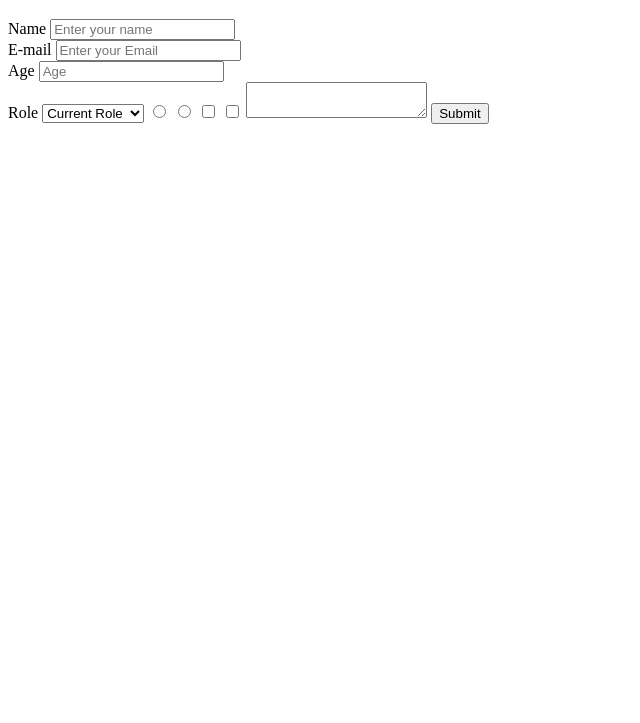
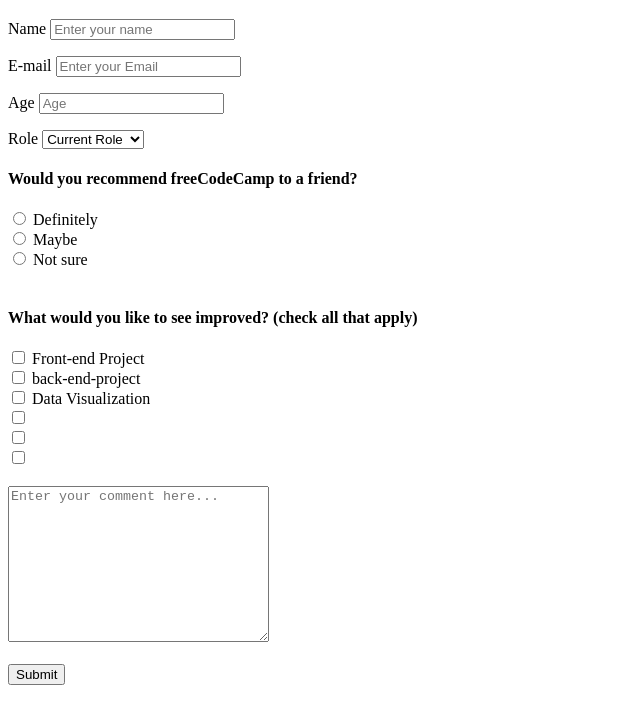
Before and after one commit to ismailhallirumuhammad/ismail-mertkantaroglu, a plain HTML site: page index.html in a window 1280 px wide. Shown: the part 61-784 px from the top of the page, without its empty margins (0-640 px from the left). Drawn offline with Linux system fonts and the light colour scheme.

Commit message:
added some text

```diff
--- a/index.html
+++ b/index.html
@@ -12,23 +12,27 @@
   <p id="description"></p>
   <form id="survey-form">
 
+    <p>
         <label for="name">Name
             <input id="name" type="text" placeholder="Enter your name">
         </label>
+    </p>
 
-    <br>
 
+    <p>
         <label for="email">E-mail
             <input id="email" type="email" placeholder="Enter your Email">
         </label>
-    <br>
+    </p>
 
+    <p>
         <label for="age">Age
             <input type="number" placeholder="Age">
         </label>
+    </p>
 
-    <br>
 
+   <p>
     <label for="role">Role
         <select name="role" id="role">
             <option value="current-role" selected>Current Role</option>
@@ -36,15 +40,46 @@
             <option value="full-time">Full Time Job</option>
         </select>
     </label>
+   </p>
+
+
+   <h4>Would you recommend freeCodeCamp to a friend?</h4>
+   <input type="radio" name="button">
+   <label for="gender">Definitely</label>
+    <br>
 
     <input type="radio" name="button">
+    <label for="gender">Maybe</label>
+
+    <br>
+
     <input type="radio" name="button">
+    <label for="gender">Not sure</label>
+
+
+    <br><br>
+    <h4>What would you like to see improved? (check all that apply)</h4>
 
     <input type="checkbox" value="checkbox">
+    <label for="front-end-project">Front-end Project</label>
+    <br>
+    <input type="checkbox" value="checkbox">
+    <label for="back-end-project">back-end-project</label>
+    <br>
+    <input type="checkbox" value="checkbox">
+    <label for="data-visualization">Data Visualization</label>
+    <br>
+    <input type="checkbox" value="checkbox">
+    <br>
+    <input type="checkbox" value="checkbox">
+    <br>
     <input type="checkbox" value="checkbox">
 
-    <textarea id="comments"></textarea>
+    <br><br>
 
+    <textarea name="" id="" cols="30" rows="10" placeholder="Enter your comment here..."></textarea>
+
+    <br><br>
     <button id="submit">Submit</button>
 
   </form>
--- a/style.css
+++ b/style.css
@@ -0,0 +1,8 @@
+
+* {
+    box-sizing: border-box;
+}
+/*
+body {
+    background: grey url("download.png")
+}   */
```
Also changed, not shown: download.png (added). Lines whose indentation alone changed are shown as unchanged.
